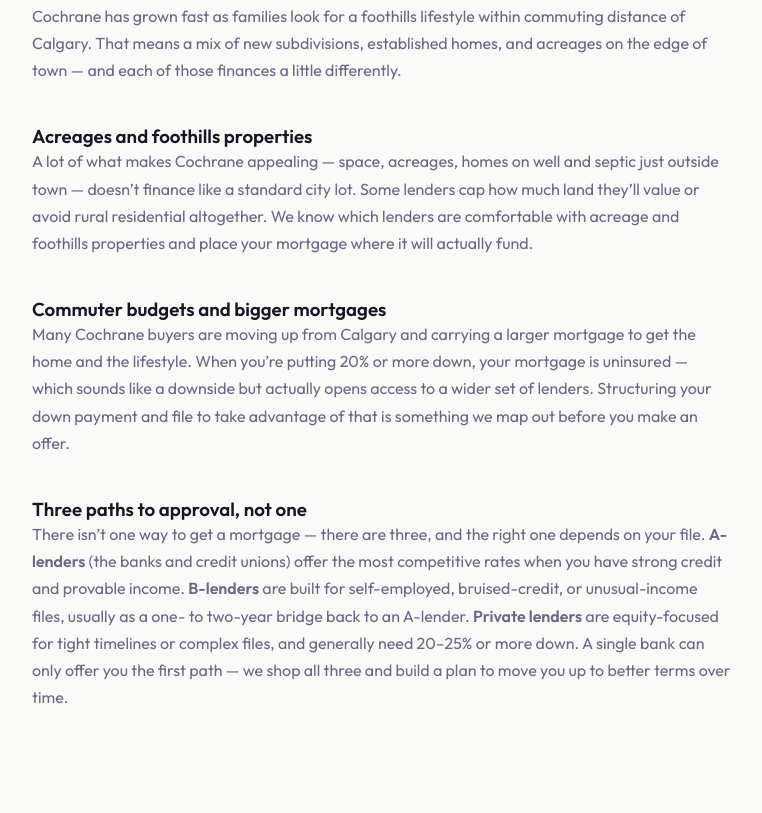
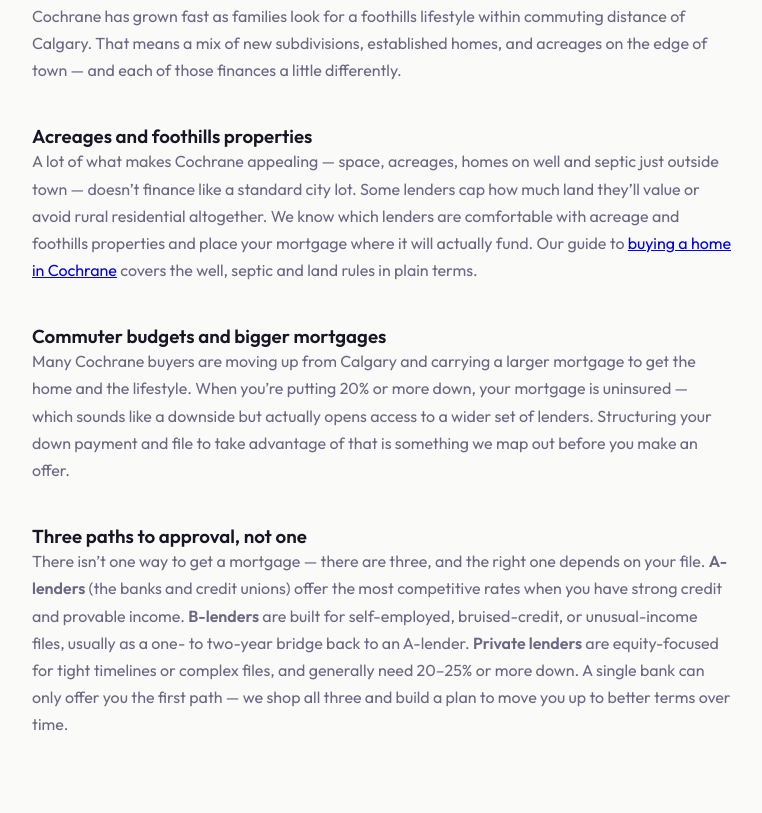
Before and after one commit to surinder-oss/God-lion-website, a plain HTML site: page mortgage-broker-cochrane.html in a window 1280 px wide. Shown: the part 2607-3420 px from the top of the page, without its empty margins (84-846 px from the left). Drawn offline with nearby package versions, Linux system fonts and the light colour scheme; a web font is replaced by a local one.

Commit message:
Update internal links: buying-a-home-in-cochrane
Co-Authored-By: Claude Opus 5.5 <noreply@anthropic.com>

```diff
--- a/mortgage-broker-cochrane.html
+++ b/mortgage-broker-cochrane.html
@@ -290,7 +290,7 @@
       <p class="reveal">Cochrane has grown fast as families look for a foothills lifestyle within commuting distance of Calgary. That means a mix of new subdivisions, established homes, and acreages on the edge of town — and each of those finances a little differently.</p>
 
       <h3 class="reveal">Acreages and foothills properties</h3>
-      <p class="reveal">A lot of what makes Cochrane appealing — space, acreages, homes on well and septic just outside town — doesn’t finance like a standard city lot. Some lenders cap how much land they’ll value or avoid rural residential altogether. We know which lenders are comfortable with acreage and foothills properties and place your mortgage where it will actually fund.</p>
+      <p class="reveal">A lot of what makes Cochrane appealing — space, acreages, homes on well and septic just outside town — doesn’t finance like a standard city lot. Some lenders cap how much land they’ll value or avoid rural residential altogether. We know which lenders are comfortable with acreage and foothills properties and place your mortgage where it will actually fund. Our guide to <a href="blog/buying-a-home-in-cochrane">buying a home in Cochrane</a> covers the well, septic and land rules in plain terms.</p>
 
       <h3 class="reveal">Commuter budgets and bigger mortgages</h3>
       <p class="reveal">Many Cochrane buyers are moving up from Calgary and carrying a larger mortgage to get the home and the lifestyle. When you’re putting 20% or more down, your mortgage is uninsured — which sounds like a downside but actually opens access to a wider set of lenders. Structuring your down payment and file to take advantage of that is something we map out before you make an offer.</p>
```
